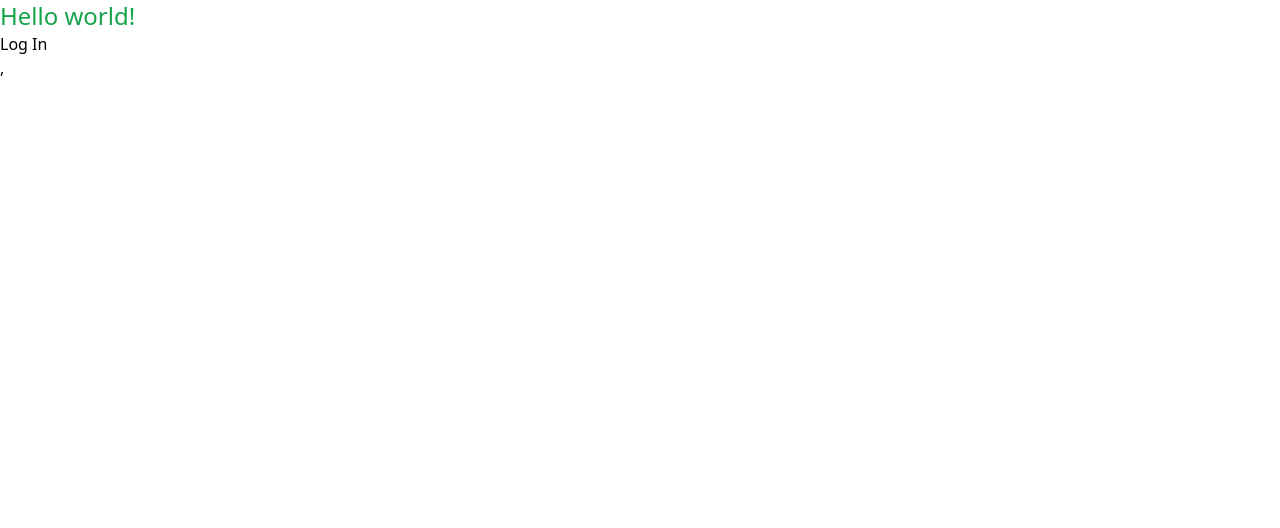
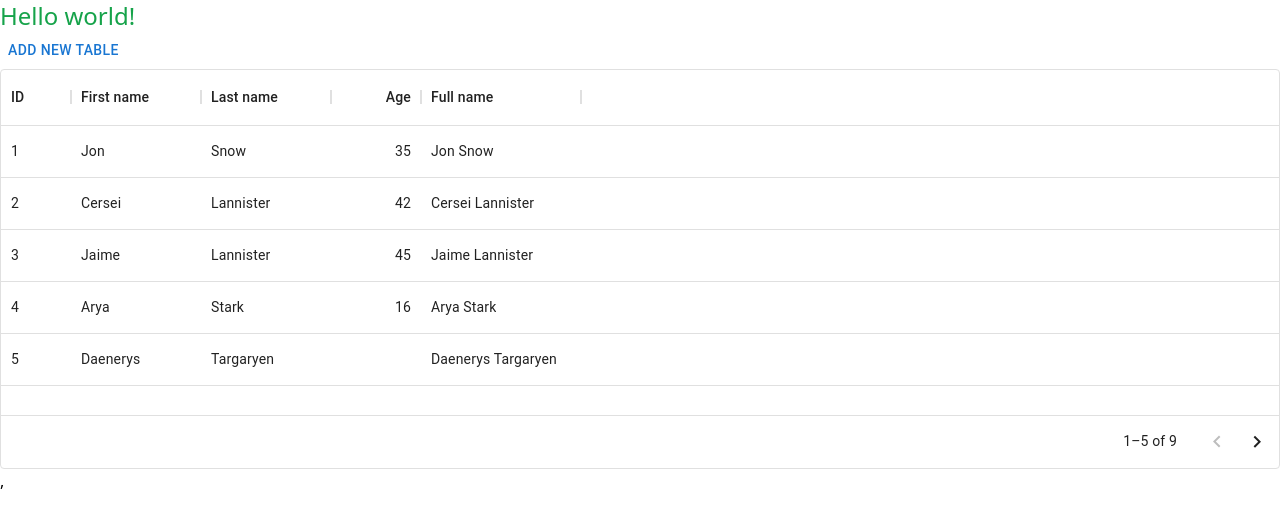
Before and after one commit to apoorvpandey0/walkover_dynamic_tables, a React (Create React App) app: page / in a window 1280 px wide. Shown: the top 528 px of the page. Built offline with nearby package versions, Linux system fonts and the light colour scheme.

Commit message:
facing overlapping labels bug

```diff
--- a/package.json
+++ b/package.json
@@ -4,6 +4,10 @@
   "private": true,
   "dependencies": {
     "@auth0/auth0-react": "^1.10.1",
+    "@emotion/react": "^11.9.0",
+    "@emotion/styled": "^11.8.1",
+    "@mui/material": "^5.8.3",
+    "@mui/x-data-grid": "^5.12.1",
     "@testing-library/jest-dom": "^5.16.4",
     "@testing-library/react": "^13.3.0",
     "@testing-library/user-event": "^13.5.0",
--- a/src/App.js
+++ b/src/App.js
@@ -1,4 +1,6 @@
 import { useAuth0 } from "@auth0/auth0-react";
+import AddTable from "./modal.jsx";
+import { DataTable } from "./table.jsx";
 
 const LoginButton = () => {
   const { loginWithRedirect } = useAuth0();
@@ -11,7 +13,9 @@ function App() {
   return (
     <div>
       <h1 className="text-green-600 text-2xl">Hello world!</h1>
-      <LoginButton />
+      {/* <LoginButton /> */}
+      <AddTable />
+      <DataTable />
     </div>
   );
 }
--- /dev/null
+++ b/src/modal.jsx
@@ -0,0 +1,84 @@
+import * as React from 'react';
+import Box from '@mui/material/Box';
+import Button from '@mui/material/Button';
+import Typography from '@mui/material/Typography';
+import Modal from '@mui/material/Modal';
+import { FormControl, FormControlLabel, FormLabel, Radio, RadioGroup, TextField } from '@mui/material';
+
+const style = {
+  position: 'absolute',
+  top: '50%',
+  left: '50%',
+  transform: 'translate(-50%, -50%)',
+  width: 400,
+  bgcolor: 'background.paper',
+  border: '2px solid #000',
+  boxShadow: 24,
+  p: 4,
+};
+
+function TableField(id) {
+    return (
+        <div className='flex' id={id}>
+            <TextField class="mr-2" id='0' label="Field type" variant="outlined" />
+            <TextField class="mr-2" id='1' label="Field Name" variant="outlined" />
+            {/* <FormControlLabel value={id} control={<Radio />} label="PK" /> */}
+        </div>
+    );
+}
+
+export default function AddTable() {
+  const [open, setOpen] = React.useState(false);
+  const handleOpen = () => setOpen(true);
+  const handleClose = () => setOpen(false);
+
+  var schema = {};
+  const [fields, setFields] = React.useState([]);
+
+  function handleAddNewField(){
+        setFields([...fields, TableField(fields.length)]);
+  }
+
+  function submitForm(){
+        // Parse and add everything to schema and send to app.js as callback
+        console.log(schema);
+  }
+
+  return (
+    <div>
+      <Button onClick={handleOpen}>Add new Table</Button>
+      <Modal
+        open={open}
+        onClose={handleClose}
+        aria-labelledby="modal-modal-title"
+        aria-describedby="modal-modal-description"
+      >
+        <Box sx={style}>
+          <Typography id="modal-modal-title" variant="h6" component="h2">
+            <div className='flex justify-between'>
+                Choose the fields
+                <Button onClick={handleAddNewField}>Add field</Button>
+            </div>
+          </Typography>
+          <Typography id="modal-modal-description" sx={{ mt: 2 }}>
+            <div>
+            <FormControl>
+
+                <RadioGroup
+                    aria-labelledby="demo-radio-buttons-group-label"
+                    defaultValue="0"
+                    name="radio-buttons-group"
+                >
+                    {
+                        fields.map(field => TableField(field))
+                    }
+                </RadioGroup>
+                </FormControl>
+            </div>
+            <Button onClick={submitForm} >Create</Button>
+          </Typography>
+        </Box>
+      </Modal>
+    </div>
+  );
+}
--- /dev/null
+++ b/src/table.jsx
@@ -0,0 +1,49 @@
+import * as React from 'react';
+import { DataGrid, GridColDef, GridValueGetterParams } from '@mui/x-data-grid';
+
+const columns = [
+  { field: 'id', headerName: 'ID', width: 70 },
+  { field: 'firstName', headerName: 'First name', width: 130 },
+  { field: 'lastName', headerName: 'Last name', width: 130 },
+  {
+    field: 'age',
+    headerName: 'Age',
+    type: 'number',
+    width: 90,
+  },
+  {
+    field: 'fullName',
+    headerName: 'Full name',
+    description: 'This column has a value getter and is not sortable.',
+    sortable: false,
+    width: 160,
+    valueGetter: (params) =>
+      `${params.row.firstName || ''} ${params.row.lastName || ''}`,
+  },
+];
+
+const rows = [
+  { id: 1, lastName: 'Snow', firstName: 'Jon', age: 35 },
+  { id: 2, lastName: 'Lannister', firstName: 'Cersei', age: 42 },
+  { id: 3, lastName: 'Lannister', firstName: 'Jaime', age: 45 },
+  { id: 4, lastName: 'Stark', firstName: 'Arya', age: 16 },
+  { id: 5, lastName: 'Targaryen', firstName: 'Daenerys', age: null },
+  { id: 6, lastName: 'Melisandre', firstName: null, age: 150 },
+  { id: 7, lastName: 'Clifford', firstName: 'Ferrara', age: 44 },
+  { id: 8, lastName: 'Frances', firstName: 'Rossini', age: 36 },
+  { id: 9, lastName: 'Roxie', firstName: 'Harvey', age: 65 },
+];
+
+export function DataTable() {
+  return (
+    <div style={{ height: 400, width: '100%' }}>
+      <DataGrid
+        rows={rows}
+        columns={columns}
+        pageSize={5}
+        rowsPerPageOptions={[5]}
+
+      />
+    </div>
+  );
+}
```
Also changed, not shown: 1 other file (tests, documents, lock files or other folders).
